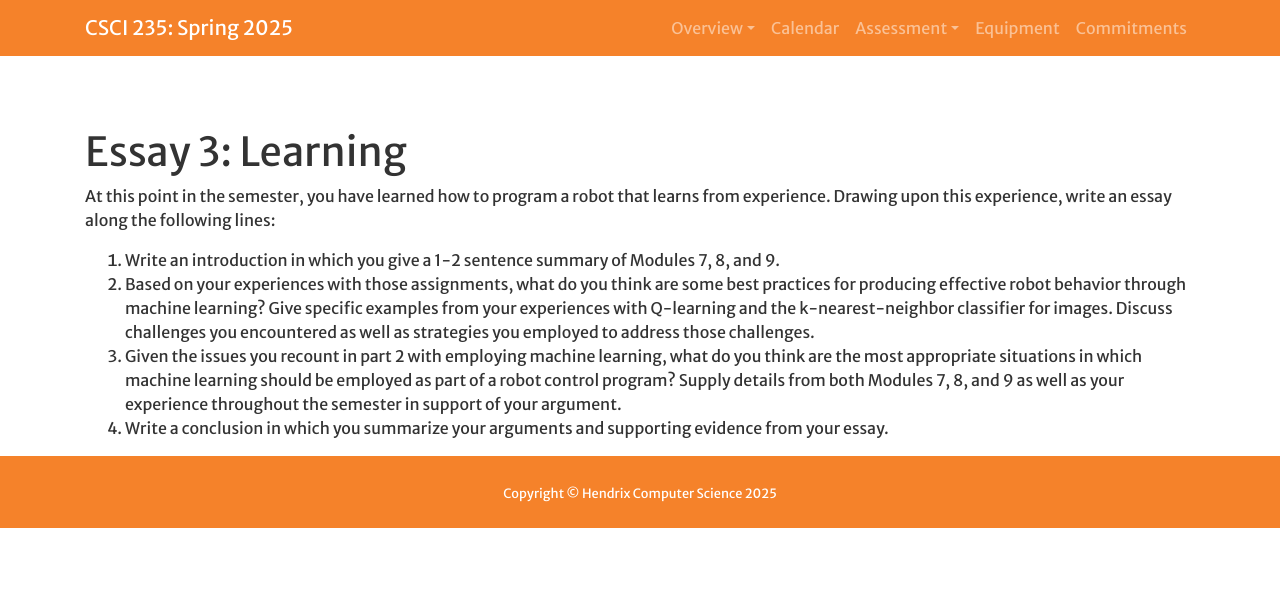
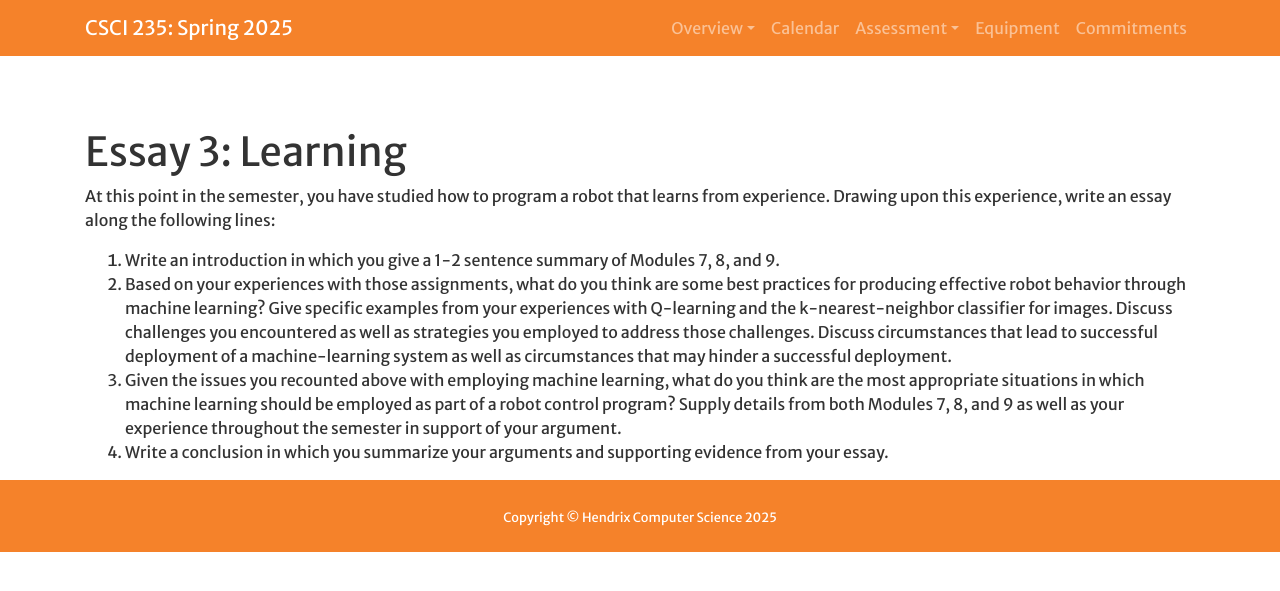
Before and after one commit to Hendrix-CS/csci235, a Jekyll site: the page built from essays/essay3.md, in a window 1280 px wide. Shown: the top 591 px of the page. Built offline with Jekyll 4.4.1, drawn with Linux system fonts in a browser that asks for light colours; a script that is not in the unit is left out.

Commit message:
Slight revision

```diff
--- a/essays/essay3.md
+++ b/essays/essay3.md
@@ -5,7 +5,7 @@ num: 3
 worktitle: Learning
 ---
 
-At this point in the semester, you have learned how to program a robot
+At this point in the semester, you have studied how to program a robot
 that learns from experience. Drawing upon this experience, write an essay
 along the following lines:
 
@@ -16,7 +16,9 @@ some best practices for producing effective robot behavior through machine
 learning? Give specific examples from your experiences with Q-learning and
 the k-nearest-neighbor classifier for images. Discuss challenges you
 encountered as well as strategies you employed to address those challenges.
-3. Given the issues you recount in part 2 with employing machine learning,
+Discuss circumstances that lead to successful deployment of a machine-learning
+system as well as circumstances that may hinder a successful deployment.
+3. Given the issues you recounted above with employing machine learning,
 what do you think are the most appropriate situations in which machine
 learning should be employed as part of a robot control program? Supply
 details from both Modules 7, 8, and 9 as well as your experience throughout
```
